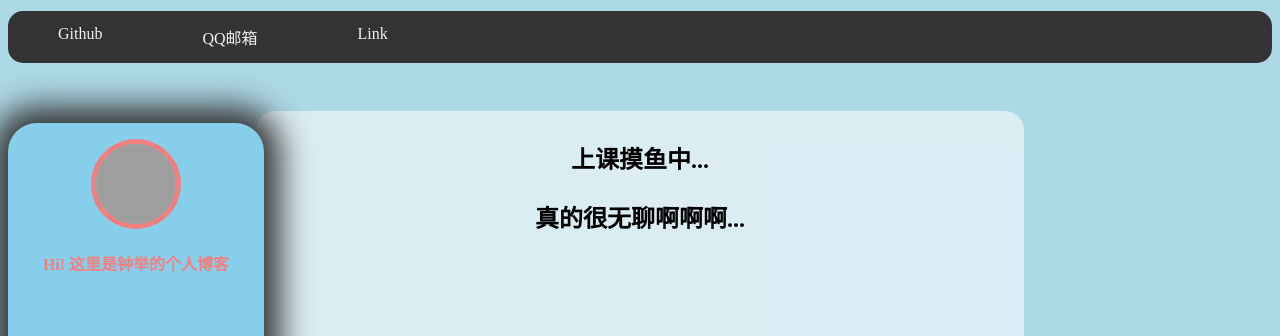
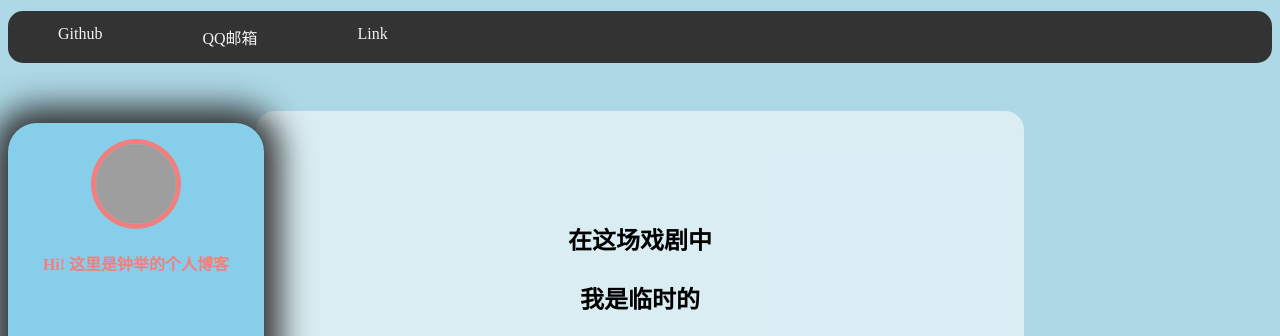
Before and after one commit to geekincode/geekincode.github.io, a plain HTML site: page index.html in a window 1280 px wide. Shown: the part 108-444 px from the top of the page. Drawn offline with Linux system fonts and the light colour scheme; grey boxes are pictures that could not be loaded.

Commit message:
Update index.html

```diff
--- a/index.html
+++ b/index.html
@@ -34,8 +34,6 @@
 
 
     <div class='text'>
-        <p id='1'>上课摸鱼中...</p>
-        <p>真的很无聊啊啊啊...</p>
         <br/><br/><br/>
         <p>在这场戏剧中</p>
         <p>我是临时的</p>
```
